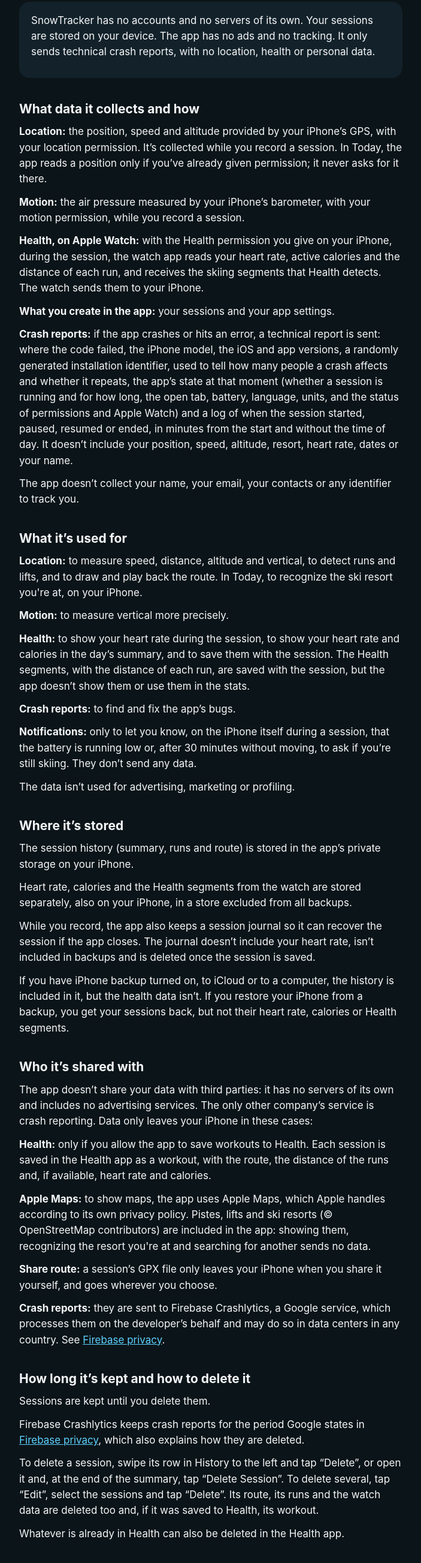
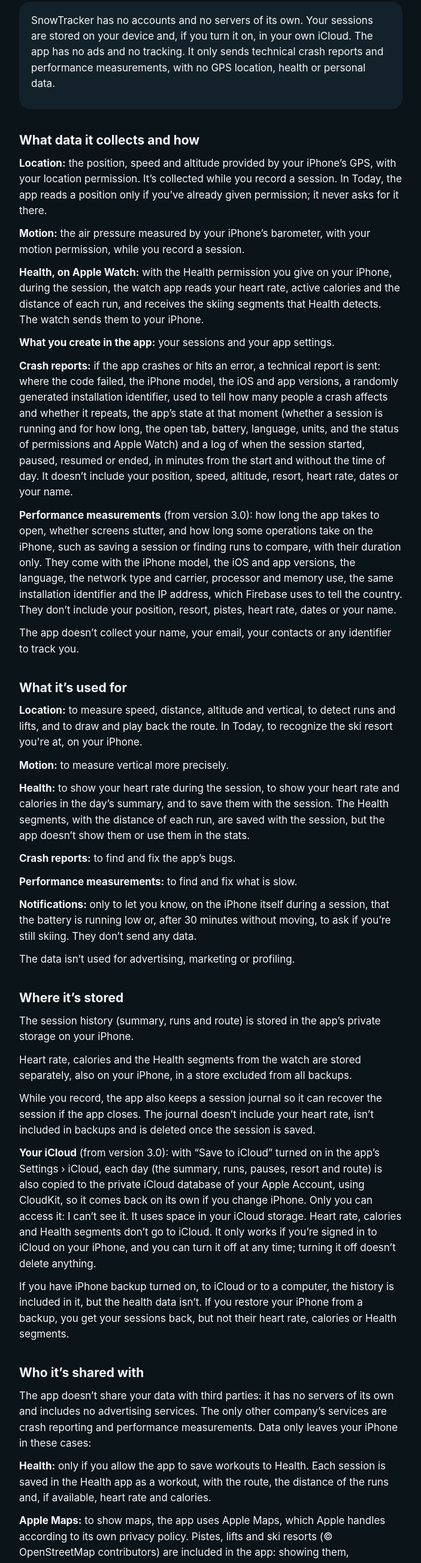
Before and after one commit to marcosvelascogithub/snowtracker-web, a plain HTML site: page en/privacy/index.html in a window 1280 px wide. Shown: the part 194-2800 px from the top of the page at 60% size, without its empty margins (288-991 px from the left). Drawn offline with Linux system fonts and the light colour scheme.

Commit message:
Privacidad 3.0: medidas de rendimiento (#32)
* Privacidad 3.0: medidas de rendimiento (Firebase Performance)

Co-Authored-By: Claude Opus 5.5 <noreply@anthropic.com>
Claude-Session: https://claude.ai/code/session_014E4hTMyYQ7stBaGnknun5v

* Privacidad 3.0: copia en iCloud y Eliminados recientemente (#33)

Co-authored-by: marcos-velascofernandez_geci <marcos.velascofernandez@elcorteingles.es>

---------

Co-authored-by: marcos-velascofernandez_geci <marcos.velascofernandez@elcorteingles.es>
Co-authored-by: Claude Opus 5.5 <noreply@anthropic.com>

```diff
--- a/en/privacy/index.html
+++ b/en/privacy/index.html
@@ -16,7 +16,7 @@
 <p class="secundario">Last updated: November 13, 2026</p>
 </header>
 
-<div class="resumen"><p>SnowTracker has no accounts and no servers of its own. Your sessions are stored on your device. The app has no ads and no tracking. It only sends technical crash reports, with no location, health or personal data.</p></div>
+<div class="resumen"><p>SnowTracker has no accounts and no servers of its own. Your sessions are stored on your device and, if you turn it on, in your own iCloud. The app has no ads and no tracking. It only sends technical crash reports and performance measurements, with no GPS location, health or personal data.</p></div>
 
 <h2>What data it collects and how</h2>
 <p><strong>Location:</strong> the position, speed and altitude provided by your iPhone’s GPS, with your location permission. It’s collected while you record a session. In Today, the app reads a position only if you’ve already given permission; it never asks for it there.</p>
@@ -24,6 +24,7 @@
 <p><strong>Health, on Apple Watch:</strong> with the Health permission you give on your iPhone, during the session, the watch app reads your heart rate, active calories and the distance of each run, and receives the skiing segments that Health detects. The watch sends them to your iPhone.</p>
 <p><strong>What you create in the app:</strong> your sessions and your app settings.</p>
 <p><strong>Crash reports:</strong> if the app crashes or hits an error, a technical report is sent: where the code failed, the iPhone model, the iOS and app versions, a randomly generated installation identifier, used to tell how many people a crash affects and whether it repeats, the app’s state at that moment (whether a session is running and for how long, the open tab, battery, language, units, and the status of permissions and Apple Watch) and a log of when the session started, paused, resumed or ended, in minutes from the start and without the time of day. It doesn’t include your position, speed, altitude, resort, heart rate, dates or your name.</p>
+<p><strong>Performance measurements</strong> (from version 3.0): how long the app takes to open, whether screens stutter, and how long some operations take on the iPhone, such as saving a session or finding runs to compare, with their duration only. They come with the iPhone model, the iOS and app versions, the language, the network type and carrier, processor and memory use, the same installation identifier and the IP address, which Firebase uses to tell the country. They don’t include your position, resort, pistes, heart rate, dates or your name.</p>
 <p>The app doesn’t collect your name, your email, your contacts or any identifier to track you.</p>
 
 <h2>What it’s used for</h2>
@@ -31,6 +32,7 @@
 <p><strong>Motion:</strong> to measure vertical more precisely.</p>
 <p><strong>Health:</strong> to show your heart rate during the session, to show your heart rate and calories in the day’s summary, and to save them with the session. The Health segments, with the distance of each run, are saved with the session, but the app doesn’t show them or use them in the stats.</p>
 <p><strong>Crash reports:</strong> to find and fix the app’s bugs.</p>
+<p><strong>Performance measurements:</strong> to find and fix what is slow.</p>
 <p><strong>Notifications:</strong> only to let you know, on the iPhone itself during a session, that the battery is running low or, after 30 minutes without moving, to ask if you’re still skiing. They don’t send any data.</p>
 <p>The data isn’t used for advertising, marketing or profiling.</p>
 
@@ -38,19 +40,23 @@
 <p>The session history (summary, runs and route) is stored in the app’s private storage on your iPhone.</p>
 <p>Heart rate, calories and the Health segments from the watch are stored separately, also on your iPhone, in a store excluded from all backups.</p>
 <p>While you record, the app also keeps a session journal so it can recover the session if the app closes. The journal doesn’t include your heart rate, isn’t included in backups and is deleted once the session is saved.</p>
+<p><strong>Your iCloud</strong> (from version 3.0): with “Save to iCloud” turned on in the app’s Settings › iCloud, each day (the summary, runs, pauses, resort and route) is also copied to the private iCloud database of your Apple Account, using CloudKit, so it comes back on its own if you change iPhone. Only you can access it: I can’t see it. It uses space in your iCloud storage. Heart rate, calories and Health segments don’t go to iCloud. It only works if you’re signed in to iCloud on your iPhone, and you can turn it off at any time; turning it off doesn’t delete anything.</p>
 <p>If you have iPhone backup turned on, to iCloud or to a computer, the history is included in it, but the health data isn’t. If you restore your iPhone from a backup, you get your sessions back, but not their heart rate, calories or Health segments.</p>
 
 <h2>Who it’s shared with</h2>
-<p>The app doesn’t share your data with third parties: it has no servers of its own and includes no advertising services. The only other company’s service is crash reporting. Data only leaves your iPhone in these cases:</p>
+<p>The app doesn’t share your data with third parties: it has no servers of its own and includes no advertising services. The only other company’s services are crash reporting and performance measurements. Data only leaves your iPhone in these cases:</p>
 <p><strong>Health:</strong> only if you allow the app to save workouts to Health. Each session is saved in the Health app as a workout, with the route, the distance of the runs and, if available, heart rate and calories.</p>
 <p><strong>Apple Maps:</strong> to show maps, the app uses Apple Maps, which Apple handles according to its own privacy policy. Pistes, lifts and ski resorts (© OpenStreetMap contributors) are included in the app: showing them, recognizing the resort you're at and searching for another sends no data.</p>
+<p><strong>iCloud:</strong> if “Save to iCloud” is on, your days are stored in your iCloud account, which Apple handles according to its own privacy policy.</p>
 <p><strong>Share route:</strong> a session’s GPX file only leaves your iPhone when you share it yourself, and goes wherever you choose.</p>
 <p><strong>Crash reports:</strong> they are sent to Firebase Crashlytics, a Google service, which processes them on the developer’s behalf and may do so in data centers in any country. See <a href="https://firebase.google.com/support/privacy">Firebase privacy</a>.</p>
+<p><strong>Performance measurements:</strong> they are sent to Firebase Performance Monitoring, another Google service, on the same terms.</p>
 
 <h2>How long it’s kept and how to delete it</h2>
 <p>Sessions are kept until you delete them.</p>
-<p>Firebase Crashlytics keeps crash reports for the period Google states in <a href="https://firebase.google.com/support/privacy">Firebase privacy</a>, which also explains how they are deleted.</p>
-<p>To delete a session, swipe its row in History to the left and tap “Delete”, or open it and, at the end of the summary, tap “Delete Session”. To delete several, tap “Edit”, select the sessions and tap “Delete”. Its route, its runs and the watch data are deleted too and, if it was saved to Health, its workout.</p>
+<p>Firebase Crashlytics and Firebase Performance Monitoring keep crash reports and performance measurements for the period Google states in <a href="https://firebase.google.com/support/privacy">Firebase privacy</a>, which also explains how they are deleted.</p>
+<p>To delete a session, swipe its row in History to the left and tap “Delete”, or open it and, at the end of the summary, tap “Delete Session”. To delete several, tap “Edit”, select the sessions and tap “Delete”. From version 3.0, a deleted session stays for 30 days in the app’s Settings › “Recently Deleted”, where you can recover it or remove it right away with “Delete Now”. When you remove it, or after those 30 days, its route, its runs and the watch data are deleted forever, from this iPhone and from your iCloud, and, if it was saved to Health, its workout.</p>
+<p>Whatever was already copied to your iCloud can also be deleted in iOS Settings, in your account’s iCloud storage.</p>
 <p>Whatever is already in Health can also be deleted in the Health app.</p>
 
 <h2>How to withdraw consent</h2>
```
Also changed, not shown: privacidad/index.html (+10 -4 lines).
